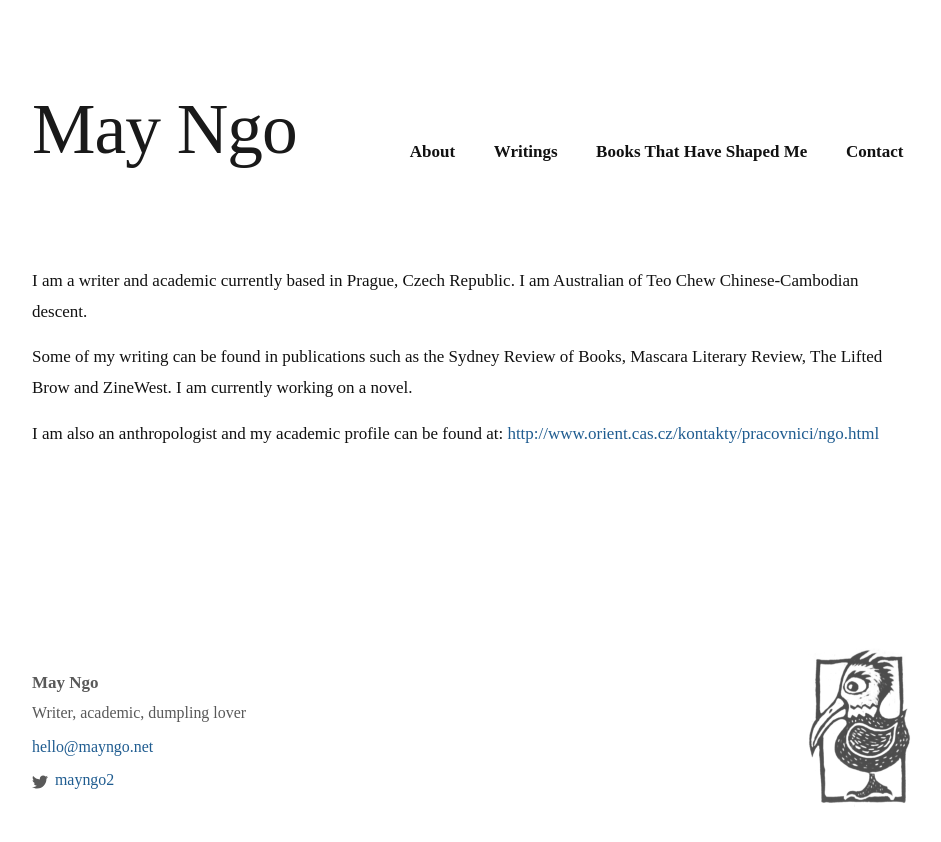
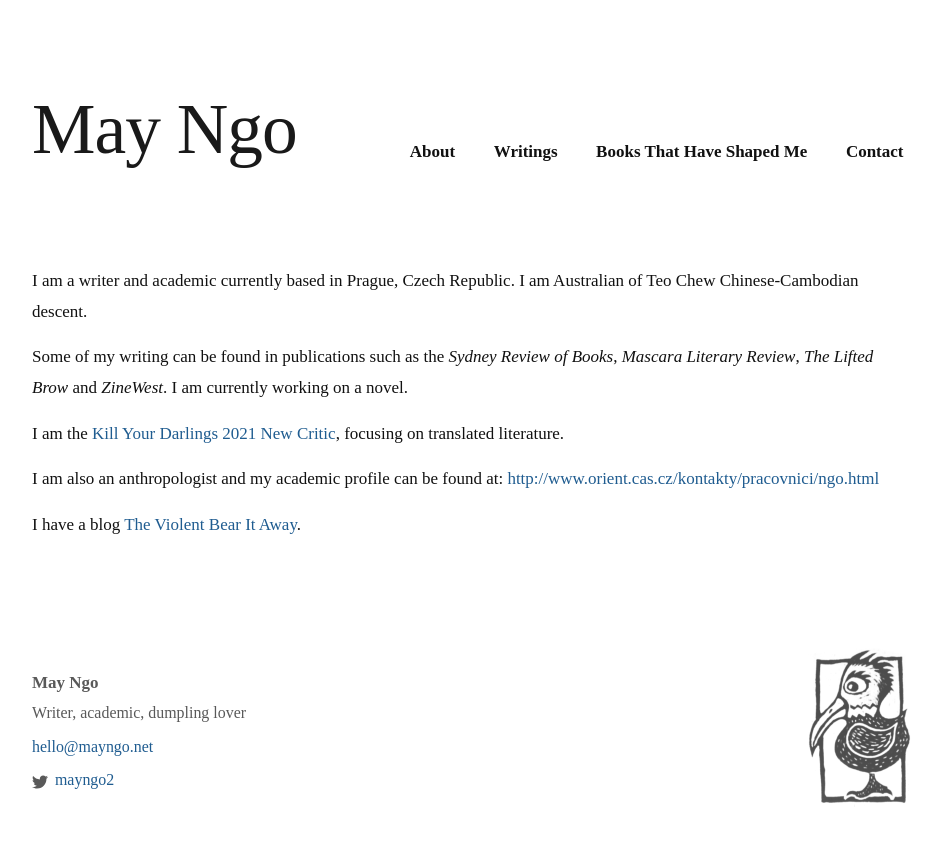
Before and after one commit to mayngo-net/mayngo-net.github.io, a Jekyll site: the page built from index.markdown, in a window 1280 px wide. Shown: the top 842 px of the page, without its empty margins (168-1109 px from the left). Built offline with Jekyll 4.4.1, drawn with Linux system fonts in a browser that asks for light colours; some web fonts are replaced.

Commit message:
Update index.markdown

```diff
--- a/index.markdown
+++ b/index.markdown
@@ -6,6 +6,10 @@ order: 100
 
 I am a writer and academic currently based in Prague, Czech Republic. I am Australian of Teo Chew Chinese-Cambodian descent.
 
-Some of my writing can be found in publications such as the Sydney Review of Books, Mascara Literary Review, The&nbsp;Lifted Brow and ZineWest. I am currently working on a novel.
+Some of my writing can be found in publications such as the _Sydney Review of Books_, _Mascara Literary Review_, _The&nbsp;Lifted Brow_ and _ZineWest_. I am currently working on a novel.
+
+I am the [Kill Your Darlings 2021 New Critic](https://www.killyourdarlings.com.au/2020/12/announcing-kyds-2021-new-critic-may-ngo/), focusing on translated literature.
 
 I am also an anthropologist and my academic profile can be found at: <http://www.orient.cas.cz/kontakty/pracovnici/ngo.html>
+
+I have a blog [The Violent Bear It Away](theviolentbearitaway1.wordpress.com).
```
